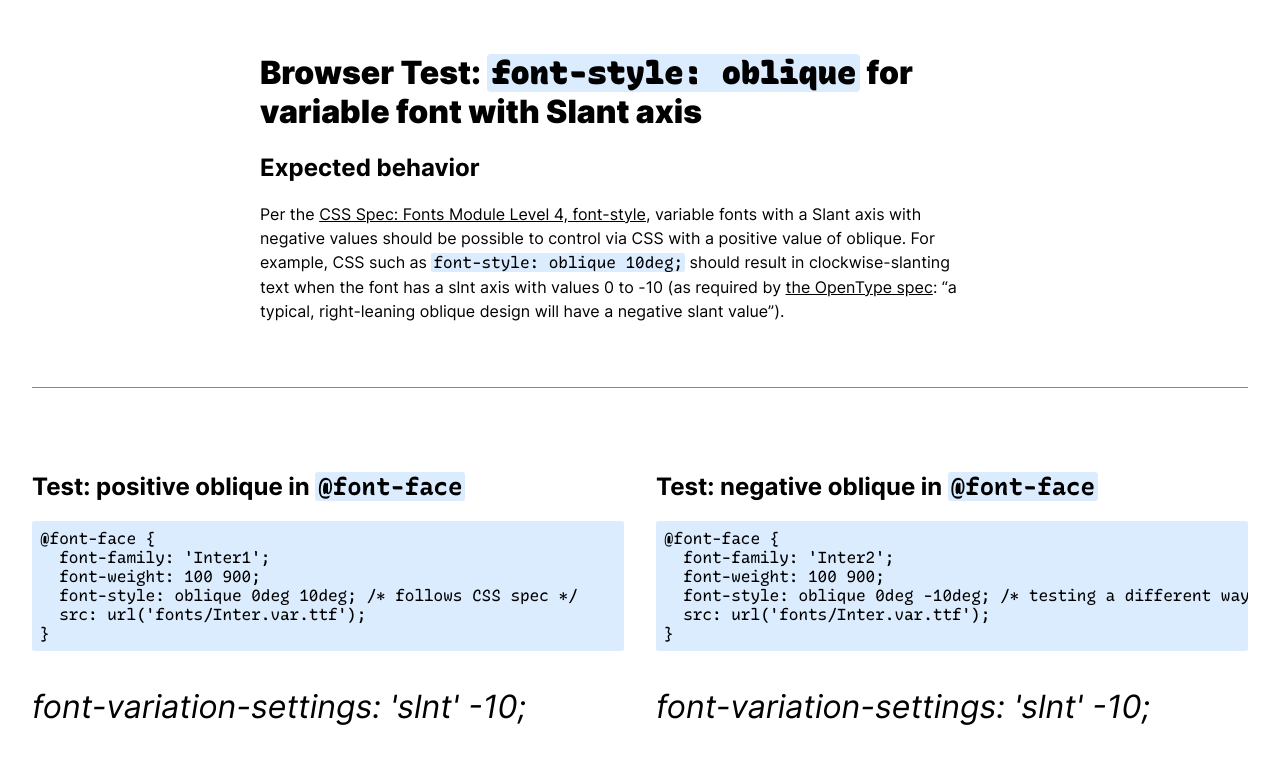
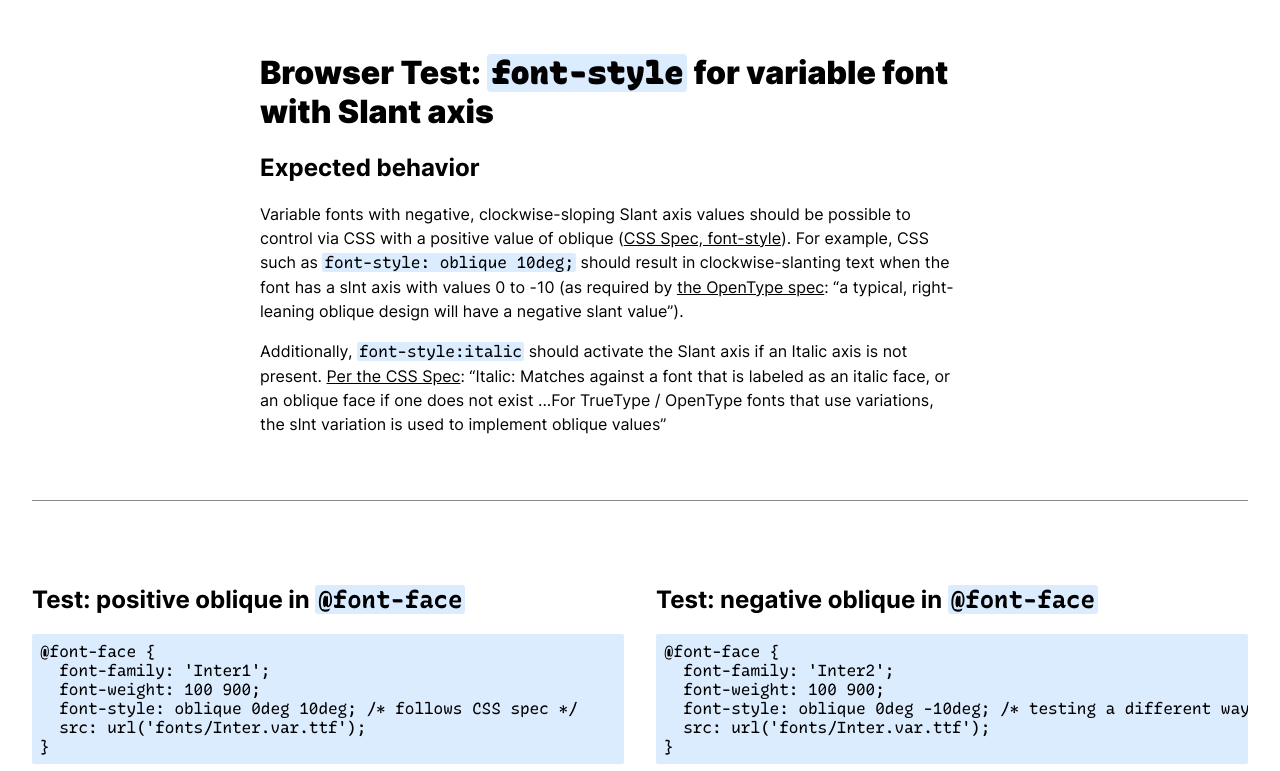
Before and after one commit to arrowtype/vf-slnt-test, a plain HTML site: page index.html in a window 1280 px wide. Shown: the top 771 px of the page. Drawn offline with Linux system fonts and the light colour scheme.

Commit message:
clarify expected result for "italic" value

```diff
--- a/index.html
+++ b/index.html
@@ -12,10 +12,13 @@
 	<main>
 
 	<div class="centered-col">
-		<h1>Browser Test: <code>font-style: oblique</code> for variable font with Slant axis</h1>
+		<h1>Browser Test: <code>font-style</code> for variable font with Slant axis</h1>
 		<h2>Expected behavior</h2>
 		<p>
-			Per the <a href="https://drafts.csswg.org/css-fonts-4/#font-style-prop">CSS Spec: Fonts Module Level 4, font-style</a>, variable fonts with a Slant axis with negative values should be possible to control via CSS with a positive value of oblique. For example, CSS such as <code>font-style: oblique 10deg;</code> should result in clockwise-slanting text when the font has a slnt axis with values 0 to -10 (as required by <a href="https://docs.microsoft.com/en-us/typography/opentype/spec/dvaraxistag_slnt">the OpenType spec</a>: “a typical, right-leaning oblique design will have a negative slant value”).
+			Variable fonts with negative, clockwise-sloping Slant axis values should be possible to control via CSS with a positive value of oblique (<a href="https://drafts.csswg.org/css-fonts-4/#font-style-prop">CSS Spec, font-style</a>). For example, CSS such as <code>font-style: oblique 10deg;</code> should result in clockwise-slanting text when the font has a slnt axis with values 0 to -10 (as required by <a href="https://docs.microsoft.com/en-us/typography/opentype/spec/dvaraxistag_slnt">the OpenType spec</a>: “a typical, right-leaning oblique design will have a negative slant value”).
+		</p>
+		<p>
+			Additionally, <code>font-style:italic</code> should activate the Slant axis if an Italic axis is not present. <a href="https://drafts.csswg.org/css-fonts-4/#valdef-font-style-italic">Per the CSS Spec</a>: “Italic: Matches against a font that is labeled as an italic face, or an oblique face if one does not exist ...For TrueType / OpenType fonts that use variations, the slnt variation is used to implement oblique values”
 		</p>
 	</div>
 
@@ -77,7 +80,7 @@
 	</ul>
 
 	<p>
-		Note: both Chrome and FireFox appear to work well if a variable font has a clockwise slant with a *positive* value; however, fonts using this approach are contradicting the OpenType spec and therefore do not provide a valid usecase.
+		Note: both Chrome and FireFox appear to work well if a variable font has a clockwise slant with a *positive* value; however, fonts using this approach contradict the OpenType spec and therefore do not provide a valid test case.
 	</p>
 
 
```
